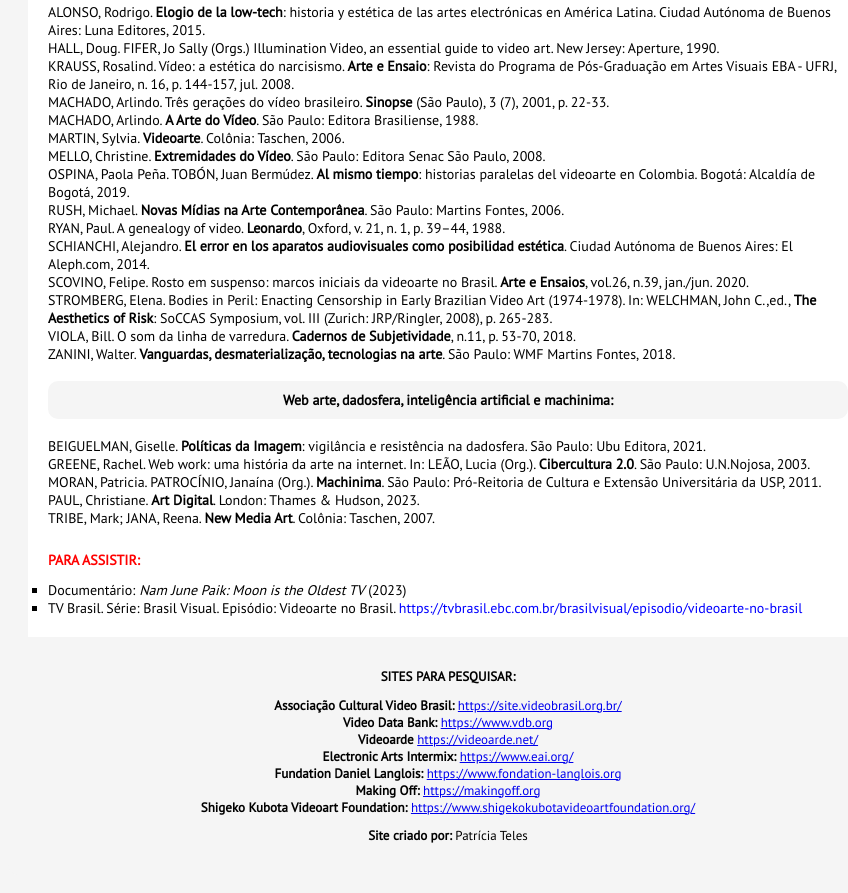
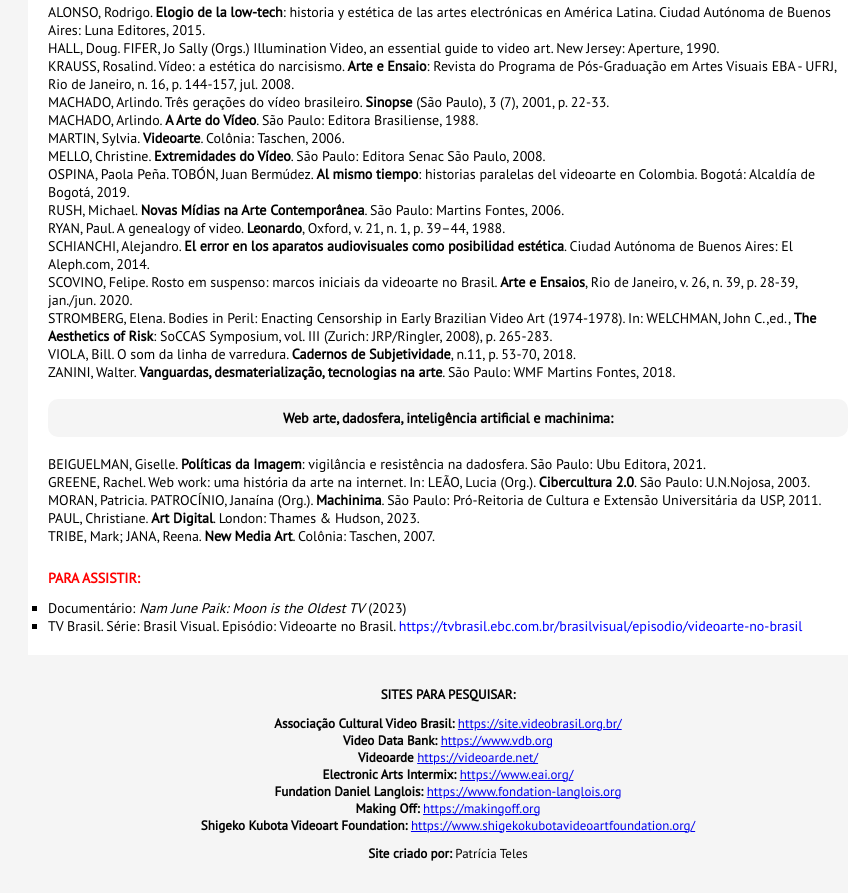
Before and after one commit to patriciateles/videoarte, a plain HTML site: page index.html in a window 1280 px wide. Shown: the part 750-1643 px from the top of the page, without its empty margins (192-1040 px from the left). Drawn offline with Linux system fonts and the light colour scheme.

Commit message:
05/07/2026

```diff
--- a/index.html
+++ b/index.html
@@ -62,7 +62,7 @@
                 <li>RUSH, Michael. <strong>Novas Mídias na Arte Contemporânea</strong>. São Paulo: Martins Fontes, 2006.</li>
                 <li>RYAN, Paul. A genealogy of video. <strong>Leonardo</strong>, Oxford, v. 21, n. 1, p. 39–44, 1988.</li>
                 <li>SCHIANCHI, Alejandro. <strong>El error en los aparatos audiovisuales como posibilidad estética</strong>. Ciudad Autónoma de Buenos Aires: El Aleph.com, 2014.</li>
-                <li>SCOVINO, Felipe. Rosto em suspenso: marcos iniciais da videoarte no Brasil. <strong>Arte e Ensaios</strong>, vol.26, n.39, jan./jun. 2020.</li>
+                <li>SCOVINO, Felipe. Rosto em suspenso: marcos iniciais da videoarte no Brasil. <strong>Arte e Ensaios</strong>, Rio de Janeiro, v. 26, n. 39, p. 28-39, jan./jun. 2020.</li>
                 <li>STROMBERG, Elena. Bodies in Peril: Enacting Censorship in Early Brazilian Video Art (1974-1978). In: WELCHMAN, John C.,ed., <strong>The Aesthetics of Risk</strong>: SoCCAS Symposium, vol. III (Zurich:  JRP/Ringler, 2008), p. 265-283.</li>
                 <li>VIOLA, Bill. O som da linha de varredura. <strong>Cadernos de Subjetividade</strong>, n.11, p. 53-70, 2018.</li>
                 <li>ZANINI, Walter. <strong>Vanguardas, desmaterialização, tecnologias na arte</strong>. São Paulo: WMF Martins Fontes, 2018.</li>
```
